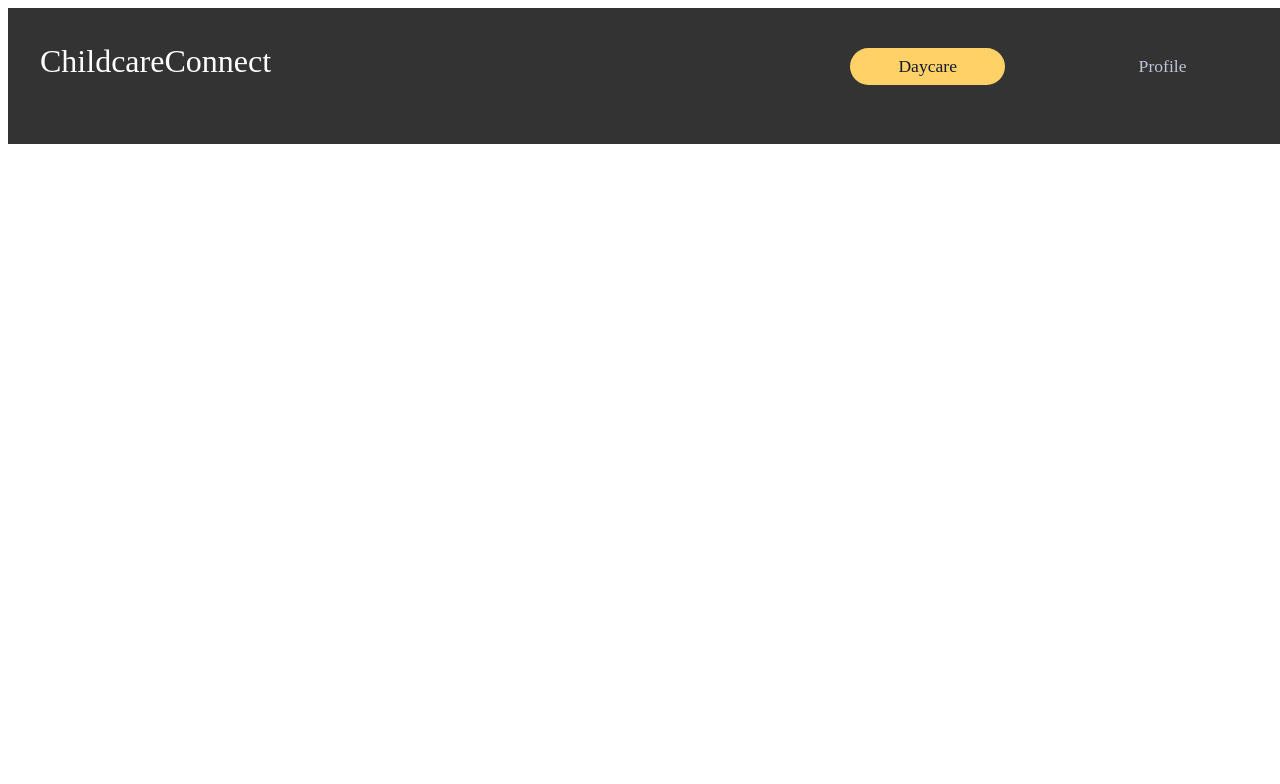
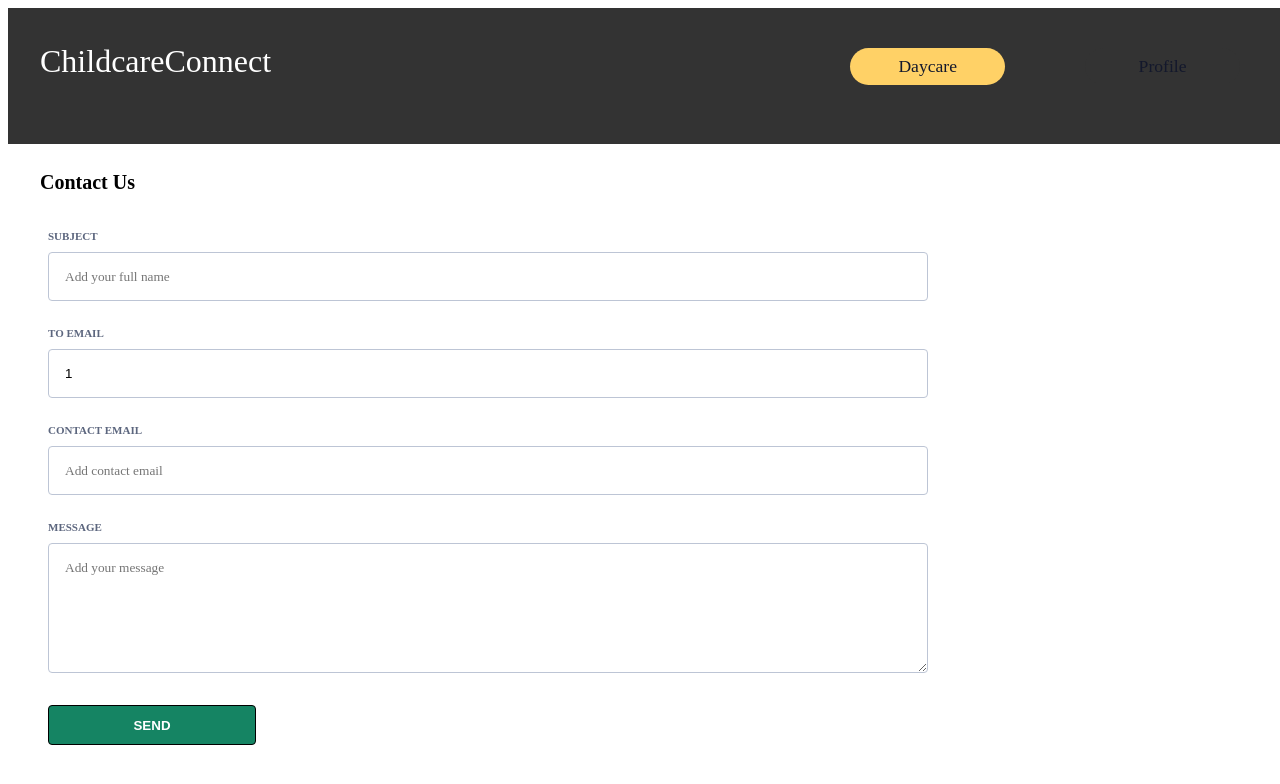
Before and after one commit to dilualphonso/dilusha-alponso-childconnect, a React (Create React App) app: page /daycares/1/1 in a window 1280 px wide. Shown: the top 784 px of the page. Built offline with nearby package versions, Linux system fonts and the light colour scheme.

Commit message:
completed

```diff
--- a/src/App.jsx
+++ b/src/App.jsx
@@ -5,6 +5,7 @@ import AddDaycareItem from "./components/AddDaycareItem/AddDaycareItem";
 import DaycareDetailPage from "./pages/DaycareDetailPage/DaycareDetailPage";
 import Signup from "./pages/Signup/Signup";
 import HomePage from "./pages/HomePage/HomePage";
+import ContactPage from "./components/ContactPage/ContactPage";
 
 function App() {
   return (
@@ -17,6 +18,7 @@ function App() {
         <Route path="/profile/add" element={<AddDaycareItem />} />
         <Route path="/daycares/:id" element={<DaycareDetailPage />} />
         <Route path="/profile" element={<Signup />} />
+        <Route path="/daycares/:id/:email" element={<ContactPage/>} />
       </Routes>
     </BrowserRouter>
   );
--- a/src/App.scss
+++ b/src/App.scss
@@ -1,3 +1,10 @@
-a {
-  text-decoration: none;
+
+@use "./styles/color"as *;
+
+
+a:link,
+a,
+a:visited {
+    text-decoration: none;
+    color:$primary-black;
 }
--- /dev/null
+++ b/src/components/ContactPage/ContactPage.jsx
@@ -0,0 +1,142 @@
+import "./ContactPage.scss";
+import { useParams } from "react-router-dom";
+import axios from "axios";
+import React, { useState, useEffect } from "react";
+import Swal from "sweetalert2";
+import { useNavigate } from "react-router-dom";
+import "./../../App.scss"
+
+
+function ContactPage() {
+  const { id, email: defaultEmail } = useParams();
+  const [toemail, setToEmail] = useState("");
+  const [fullName, setFullName] = useState("");
+  const [contactemail, setContactEmail] = useState("");
+  const [message, setMessage] = useState("");
+  const navigate = useNavigate();
+  const baseUrl = "http://localhost:8080";
+
+  useEffect(() => {
+    if (defaultEmail) {
+      setToEmail(defaultEmail);
+    }
+  }, [defaultEmail]);
+
+  const submitComment = async (event) => {
+    event.preventDefault();
+   // navigate("/daycares");
+
+   Swal.fire({
+    title: "Success!",
+    text: "Thank you for submitting.",
+    icon: "success",
+  }).then(function () {
+    window.location.href = `http://localhost:3000/daycares`;
+  });
+    let dataSend = {
+      email: toemail,
+      fullName: fullName,
+      contactemail: contactemail,
+      message: message,
+    };
+
+    const sendEmail = async (dataSend) => {
+      try {
+        const response = await axios.post(`${baseUrl}/email/sendEmail`, dataSend, {
+          headers: {
+            Accept: "application/json",
+            "Content-Type": "application/json",
+          },
+
+        });
+
+
+      } catch (error) {
+        console.error("Error submitting email:", error);
+        Swal.fire({
+          title: "Error!",
+          text: "Failed to send email. Please try again later.",
+          icon: "error",
+        });
+      }
+    };
+
+    sendEmail(dataSend);
+  };
+
+  return (
+    <section className="comments">
+      <h3 className="comments__title">Contact Us</h3>
+
+      <form name="reviewform" className="comments__form" onSubmit={submitComment}>
+        <div className="comments__fields">
+          <div className="comments__right-container">
+            <div className="comments__textwrap">
+              <label className="comments__name-textBox" htmlFor="fullname">
+                Subject
+              </label>
+              <input
+                className="comments__name-area"
+                name="fullName"
+                id="fullname"
+                placeholder="Add your full name"
+                onChange={(e) => setFullName(e.target.value)}
+                type="text"
+              ></input>
+            </div>
+            <div className="comments__textwrap">
+              <label className="comments__name-textBox" htmlFor="toemail">
+                To Email
+              </label>
+              <input
+                className="comments__name-area"
+                name="toemail"
+                id="toemail"
+                placeholder="Add recipient's email"
+                value={toemail}
+                onChange={(e) => setToEmail(e.target.value)}
+                type="text"
+              ></input>
+            </div>
+            <div className="comments__textwrap">
+              <label className="comments__name-textBox" htmlFor="contactemail">
+                Contact Email
+              </label>
+              <input
+                className="comments__name-area"
+                name="contactemail"
+                id="contactemail" // Changed ID
+                placeholder="Add contact email"
+                value={contactemail}
+                onChange={(e) => setContactEmail(e.target.value)}
+                type="text"
+              ></input>
+            </div>
+            <div className="comments__textwrap">
+              <label className="comments__subjecttxt" htmlFor="message">
+                Message
+              </label>
+              <textarea
+                className="comments__textarea"
+                name="reviewText"
+                id="message"
+                onChange={(e) => setMessage(e.target.value)}
+                placeholder="Add your message"
+              ></textarea>
+            </div>
+            <div className="comments__btn-container">
+        <button
+                className="comments__button"
+                type="submit"
+              >
+                Send
+              </button>
+            </div>
+          </div>
+        </div>
+      </form>
+    </section>
+  );
+}
+
+export default ContactPage;
--- /dev/null
+++ b/src/components/ContactPage/ContactPage.scss
@@ -0,0 +1,251 @@
+@use "../../styles/typography"as *;
+@use "../../styles/color"as *;
+@use "../../styles/global"as *;
+@use "../../styles/mixins"as *;
+
+.comments {
+    &__title {
+        margin-left: 2rem;
+        margin-top: 0;
+        padding-top: 1.5rem;
+        padding-bottom: 1rem;
+        margin-bottom: 0;
+        @include desktop-font-h2;
+        font-weight: 700;
+    }
+
+    &__right-container {
+        display: flex;
+        flex-direction: column;
+        flex: 1;
+        margin-left: 0.5rem;
+        width: 100%;
+    }
+
+    &__image-container {
+        margin-right: 0;
+    }
+
+    &__fields {
+        display: flex;
+        flex-direction: row;
+        margin-left: 2rem;
+        justify-content: left;
+        align-items: flex-start;
+        margin-right: 1rem;
+        margin-top: 0;
+        padding-bottom: 1rem;
+    }
+
+    &__name {
+        display: flex;
+        flex-direction: column;
+        width: 100%;
+        margin-bottom: 0.5rem;
+        text-transform: uppercase;
+    }
+
+    &__name-area {
+        border-radius: 0.25rem;
+        padding-bottom: 1rem;
+        border: 1px solid $secondary-cloud;
+        width: 70%;
+    }
+
+    &__name-textBox {
+        text-transform: uppercase;
+        @include itemLabel();
+
+        &:focus {
+            border: 1px solid $primary-black;
+            outline-width: 0;
+        }
+    }
+
+    &__avatar {
+        width: 2.5rem;
+        height: 2.5rem;
+        border-radius: 50%;
+        margin-top: 1.3rem;
+        margin-right: 0.5rem;
+        margin-top: 1.5rem;
+    }
+
+    &__subjecttxt {
+        text-transform: uppercase;
+        padding-bottom: 0.5rem;
+        @include itemLabel();
+    }
+
+    &__textwrap {
+        display: flex;
+        flex-direction: column;
+        margin-top: 1rem;
+        width: 100%;
+        padding-right: 0rem;
+        margin-right: 1rem;
+    }
+
+    &__textarea {
+        height: 7rem;
+        border-radius: 0.25rem;
+        padding-bottom: 0.5rem;
+        padding: 1rem;
+        width: 70%;
+        border: 1px solid $secondary-cloud;
+
+        &:focus {
+            border: 1px solid #000;
+            outline-width: 0;
+        }
+
+        padding-bottom: 0;
+    }
+
+    &__right-container {
+        flex-direction: column;
+    }
+
+    &__button {
+        margin-top: 1rem;
+        text-align: center;
+        margin-right: 1rem;
+        padding: 4px;
+        text-transform: uppercase;
+        border-radius: 0.25rem;
+        width: 100%;
+        background-color: $sup-green;
+        height: 2.5rem;
+        color: $white;
+        border: none;
+        background-position: 10px 10px;
+        background-repeat: no-repeat;
+        background-size: 1.2rem;
+        border: 1px solid #000;
+
+        &:hover {
+            background-color: #D4AF37;
+        }
+
+        font-weight: 600;
+        width: 13rem;
+        background-position: 15px 12px;
+        margin-top: 1rem;
+        margin-right: 0;
+    }
+
+    &__btn-container {
+        padding-top: 1rem;
+    }
+
+    &__line-bottom {
+        display: none;
+        display: block;
+        margin-left: 2rem;
+    }
+
+    &__radio {
+        display: none;
+    }
+
+    &__yellowStar {
+        color: yellow;
+    }
+
+    &__greyStar {
+        color: grey;
+    }
+
+    &__starwrap {
+        margin-top: 0.5rem;
+    }
+
+    &__star {
+        margin-top: 0.5rem;
+        display: flex;
+        flex-direction: row;
+    }
+
+    &__rating {
+        @include itemLabel();
+        text-transform: uppercase;
+    }
+
+    &__star-label {
+        font-size: 40px;
+        margin-left: 2px;
+    }
+}
+
+.review {
+    &__sentence {
+        @include desktop-font-large;
+        margin-top: 0;
+    }
+
+    &__date {
+        justify-content: right;
+        margin-top: 0.25rem;
+        color: $secondary-slate;
+        margin-right: 1rem;
+    }
+
+    &__name {
+        margin-top: 0;
+        margin-bottom: 0;
+        font-weight: 700;
+        @include desktop-font-h4;
+    }
+
+    &__line {
+        margin: auto;
+        width: 100%;
+        stroke-width: 1px;
+        border-top: 1px solid $secondary-cloud;
+        margin-top: 0;
+        margin-bottom: 1.5rem;
+        margin-left: 2rem;
+    }
+
+    &__wrapper {
+        display: flex;
+        flex-direction: row;
+    }
+
+    &__placeholder {
+        height: 2.8rem;
+        width: 0rem;
+        border-radius: 50%;
+        padding-right: 3rem;
+        background-size: cover;
+        height: 3rem;
+        width: 0rem;
+        box-sizing: content-box;
+    }
+
+    &__text-container {
+        display: flex;
+        justify-content: space-between;
+    }
+
+    &__right-container {
+        display: flex;
+        flex-direction: column;
+        justify-content: space-between;
+        width: 100%;
+    }
+
+    &__delete-button {
+        background: none;
+        border: none;
+        padding: 0;
+        text-align: left;
+    }
+
+    &__image {
+        width: 20px;
+        height: 20px;
+        margin-left: 1rem;
+        margin-bottom: 0.5rem;
+    }
+}
--- a/src/components/MapData/MapData.jsx
+++ b/src/components/MapData/MapData.jsx
@@ -18,7 +18,7 @@ const MapData = ({ daycares }) => {
     <section className="map">
       <div className="map__google">
         <APIProvider
-          apiKey={"API_KEY"}
+          apiKey={"AIzaSyAzEQgX_hi-_Qnv6aWWIQDAdcLYnFPqQSQ"}
           libraries={["marker"]}
         >
           <Map
--- a/src/pages/DaycareDetailPage/DaycareDetailPage.jsx
+++ b/src/pages/DaycareDetailPage/DaycareDetailPage.jsx
@@ -30,7 +30,6 @@ function DaycareDetailPage() {
     const getDaycare = async () => {
       try {
         const response = await axios.get(`${BASE_URL}/daycares/${id}`);
-        console.log(response.data);
         setDaycareData(response.data);
       } catch (error) {
         console.error(error.message);
--- a/src/pages/DaycareList/DaycareList.jsx
+++ b/src/pages/DaycareList/DaycareList.jsx
@@ -96,7 +96,7 @@ const handleDescClick = (sortingType) => {
                     <div className="daycare__contact-info-container">
                       <div className='daycare__contact-info'>
                         <div className="daycare__contact-phone">{daycare.contact_phone}</div>
-                        <div className="daycare__contact-email">{daycare.contact_email}</div>
+           <Link to={`/daycares/${daycare.daycare_id}/${daycare.contact_email}`}>          <div className="daycare__contact-email">{daycare.contact_email}</div></Link>
                       </div>
                     </div >
                     <div className="daycare__rating">
--- a/src/pages/DaycareList/DaycareList.scss
+++ b/src/pages/DaycareList/DaycareList.scss
@@ -40,7 +40,7 @@
         display: flex;
         justify-content: space-between;
         width: 100%;
-        cursor: pointer;
+
 
         &:hover {
             background-color: #f0f4fd;
@@ -112,6 +112,7 @@
         flex-basis: 70%;
         width: 100%;
         margin-left: 2rem;
+        cursor: pointer;
     }
 
     &__address-container {
@@ -133,6 +134,7 @@
         padding-top: 0.25rem;
         padding-bottom: 0.5rem;
         flex-basis: 22%;
+        cursor: pointer;
     }
 
     &__address {
```
